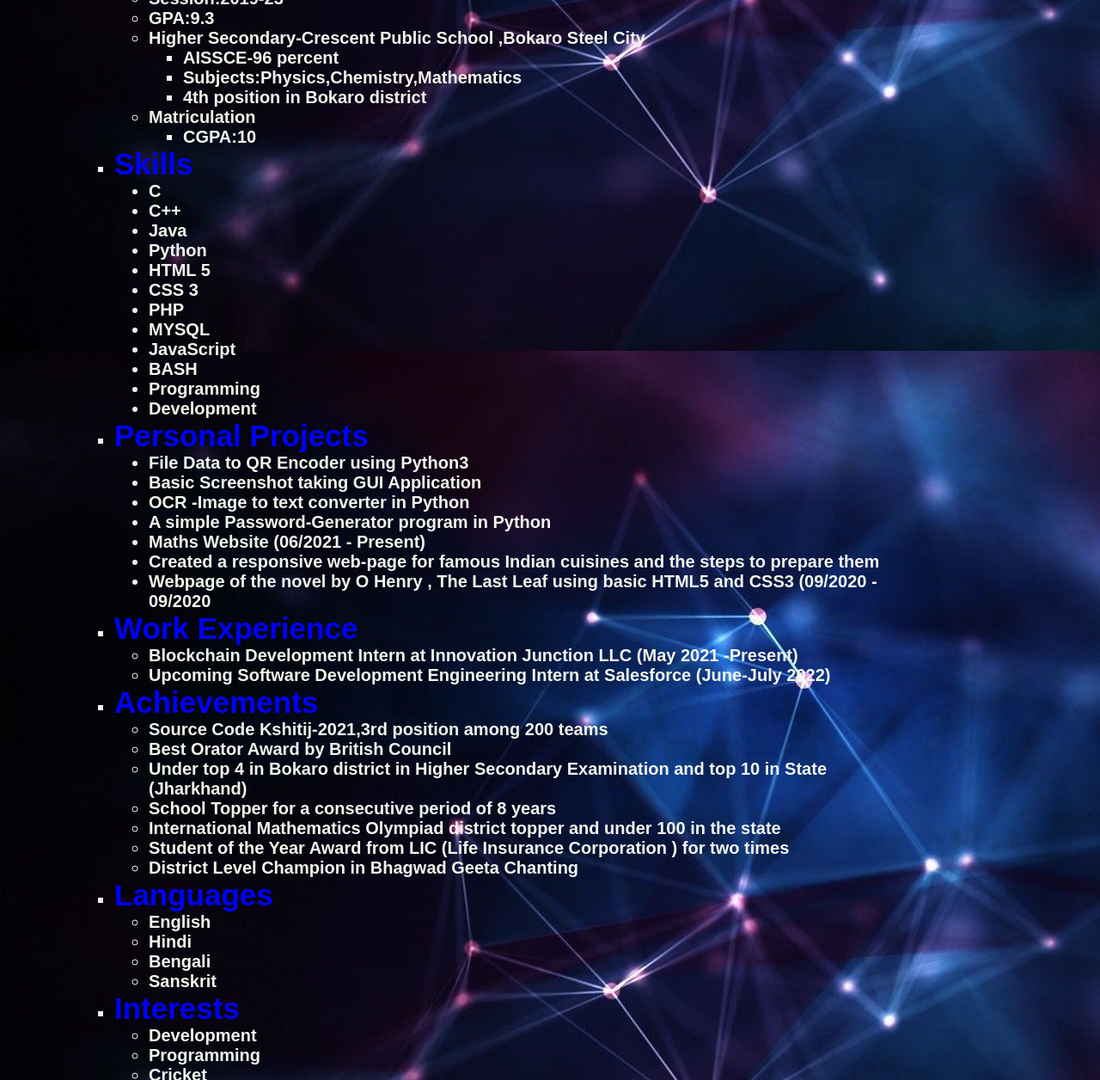
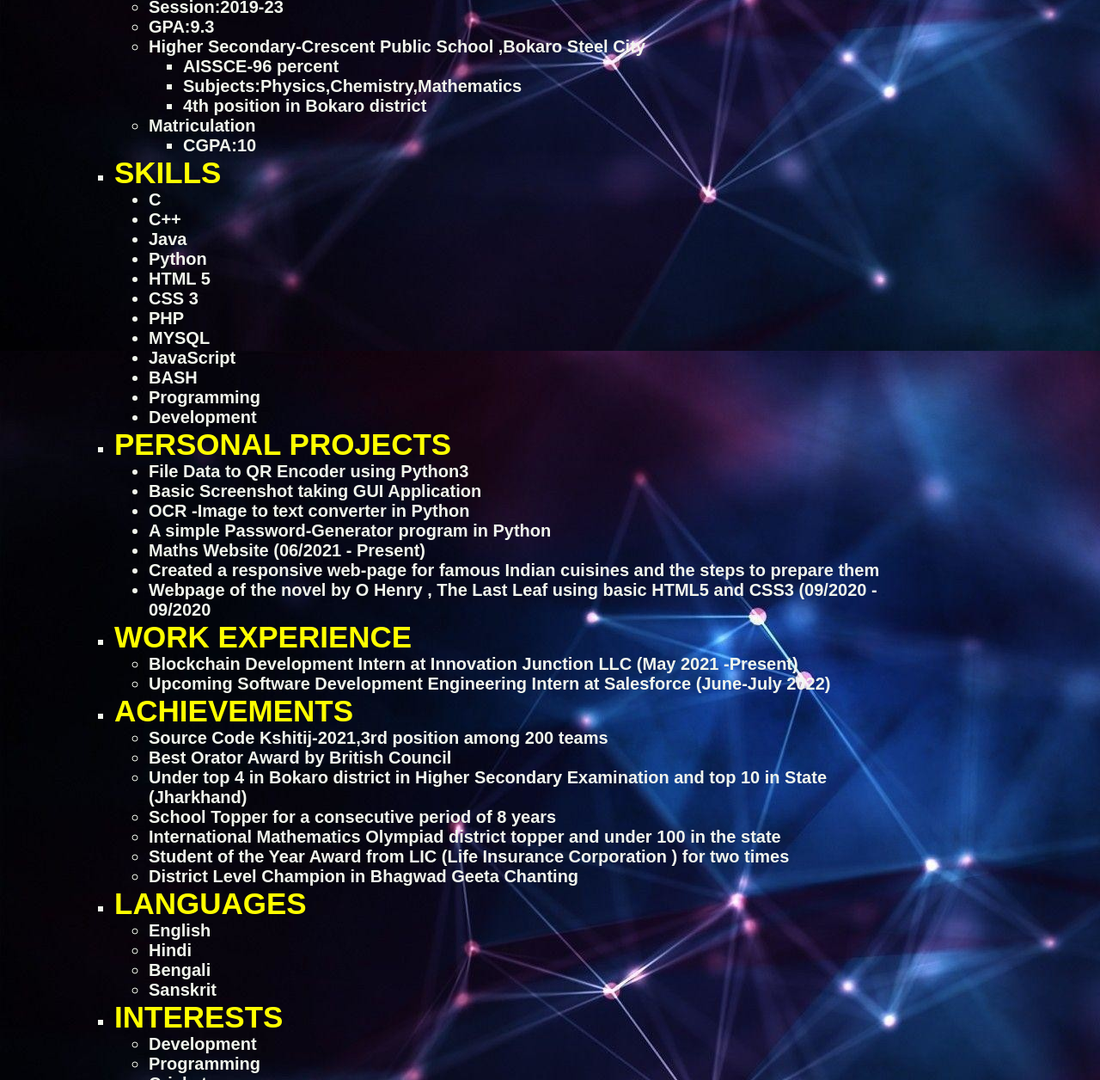
Before and after one commit to mesaum12/Portfolio, a plain HTML site: page index.html in a window 1280 px wide. Shown: the part 672-1928 px from the top of the page at 86% size. Drawn offline with Linux system fonts and the light colour scheme.

Commit message:
Add files via upload

```diff
--- a/index.html
+++ b/index.html
@@ -4,9 +4,6 @@
 <link rel="stylesheet" href="https://cdnjs.cloudflare.com/ajax/libs/font-awesome/4.7.0/css/font-awesome.min.css"
  href="./style1.css" >
 <link rel="stylesheet" href="./style1.css" >
-
-
-
 <title>SaurabhMukherjee</title>
     </head>
     <body>
@@ -28,7 +25,7 @@
     <img id="image" src="./pic2.jpeg">
 
     <ul id="ul1" type="square" >
-    <li type="disc"><span style="font-size: 35px ; font-family: Arial, Helvetica, sans-serif; color: blue;">Education</span>
+    <li type="disc"><span style="font-size: 35px ; font-family: Arial, Helvetica, sans-serif; color: yellow;">EDUCATION</span>
         <ul>
             <li>Bachelors in Computer Science and Engineering</li>
             <li><a href="http://www.jaduniv.edu.in/">Jadavpur University</a></li>
@@ -49,7 +46,7 @@
         </ul>
     </li>
 
-    <li id="skills"><span style="font-size: 35px ; font-family: Arial, Helvetica, sans-serif; color: blue;">Skills</span>
+    <li id="skills"><span style="font-size: 35px ; font-family: Arial, Helvetica, sans-serif; color: yellow;">SKILLS</span>
         <ul type="disc">
             <li>C</li>
             <li>C++</li>
@@ -65,7 +62,7 @@
             <li>Development</li>
         </ul>
     </li>
-    <li><span style="font-size: 35px ; font-family: Arial, Helvetica, sans-serif; color: blue;">Personal Projects</span>
+    <li><span style="font-size: 35px ; font-family: Arial, Helvetica, sans-serif; color: yellow;">PERSONAL PROJECTS</span>
         <ul type="disc">
             <li>File Data to QR Encoder using Python3 </li>
             <li>Basic Screenshot taking GUI Application</li>
@@ -79,7 +76,7 @@
         </ul>
     </li>
 
-        <li><span style="font-size: 35px ; font-family: Arial, Helvetica, sans-serif; color: blue;">Work Experience</span>
+        <li><span style="font-size: 35px ; font-family: Arial, Helvetica, sans-serif; color: yellow;">WORK EXPERIENCE</span>
             <ul>
                 <li>Blockchain Development Intern at Innovation Junction LLC (May 2021 -Present)</li>
                 <li>Upcoming Software Development Engineering Intern at Salesforce (June-July 2022)</li>
@@ -87,7 +84,7 @@
 
         </li>
 
-          <li id="achievements"><span style="font-size: 35px ; font-family: Arial, Helvetica, sans-serif; color: blue;">Achievements</span>
+          <li id="achievements"><span style="font-size: 35px ; font-family: Arial, Helvetica, sans-serif; color: yellow;">ACHIEVEMENTS</span>
               <ul>
                   <li>Source Code Kshitij-2021,3rd position among 200 teams</li>
                   <li>Best Orator Award by British Council
@@ -102,7 +99,7 @@
                     <li>District Level Champion in Bhagwad Geeta Chanting</li>
               </ul>
           </li>
-          <li><span style="font-size: 35px ; font-family: Arial, Helvetica, sans-serif; color: blue;">Languages</span>
+          <li><span style="font-size: 35px ; font-family: Arial, Helvetica, sans-serif; color: yellow;">LANGUAGES</span>
               <ul>
                   <li>English</li>
                   <li>Hindi</li>
@@ -110,7 +107,7 @@
                   <li>Sanskrit</li>
               </ul>
           </li>
-        <li><span style="font-size: 35px ; font-family: Arial, Helvetica, sans-serif; color: blue;">Interests</span>
+        <li><span style="font-size: 35px ; font-family: Arial, Helvetica, sans-serif; color: yellow;">INTERESTS</span>
             <ul>
                 <li>Development</li>
                 <li>Programming</li>
--- a/style1.css
+++ b/style1.css
@@ -42,15 +42,7 @@
           background:white;
       }
 
-
-
-
-
-
-
-
-
-          body
+         body
           {
               background-image: url('pic3.jpg');
               height: 100%;
@@ -66,6 +58,7 @@
               border:4px solid green;
               margin-left: 80px;
               margin-top: 60px;
+              border-radius: 20px;
               display: flexbox;
               /* margin:2px solid yellow: */
 
@@ -75,20 +68,23 @@
               font-size: 30px;
               font-weight: bold;
               color: white;
+              padding-left: 30px;
+
               /* text-shadow: 3px 1px 0px rgb(0, 0, 0); */
           }
           #div2
           {
               position: relative;
               background-color:rgb(135, 206, 250);
-              height:70px;
+              /* height:70px; */
               width:300px;
               top: 100px;
               left: 300px;
               padding: 5px;
               border-radius: 7px;
               border:4px solid rgb(68, 0, 255);
-              background-image: linear-gradient(to right, red,orange,yellow,green,blue,indigo,violet);
+              /* background-image: linear-gradient(to right, red,orange,yellow,green,blue,indigo,violet); */
+              background-image: linear-gradient(to right, yellow);
 
 
           }
--- a/style3.css
+++ b/style3.css
@@ -1,7 +1,3 @@
-
-
-
-
 body
 {
     background-image: url('pic3.jpg');
```
Also changed, not shown: About.html (+0 -2 lines). Lines whose indentation alone changed are shown as unchanged.
